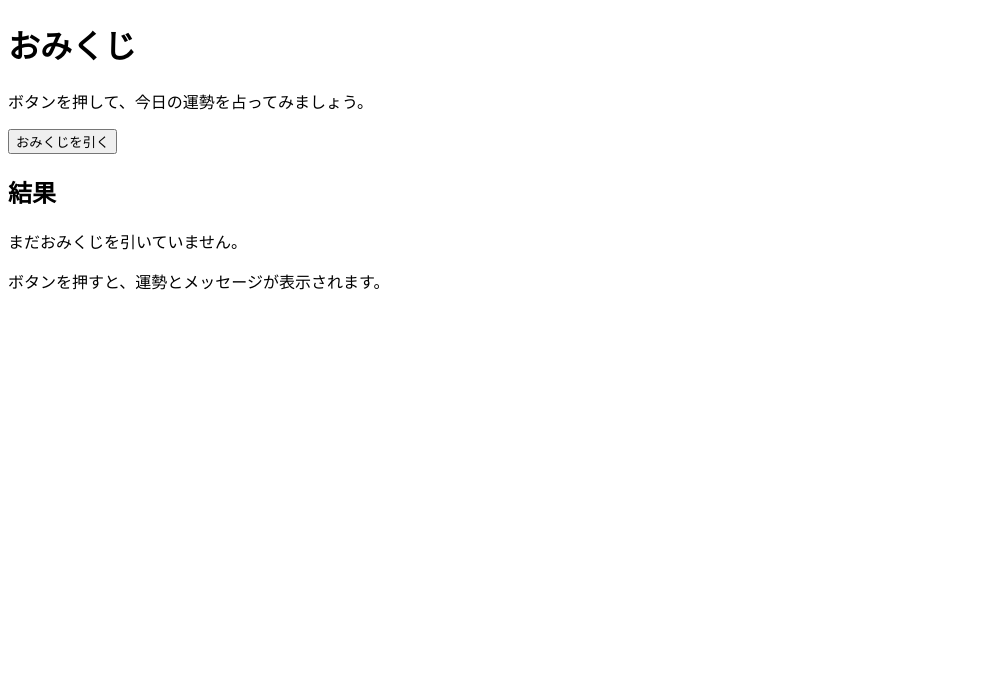
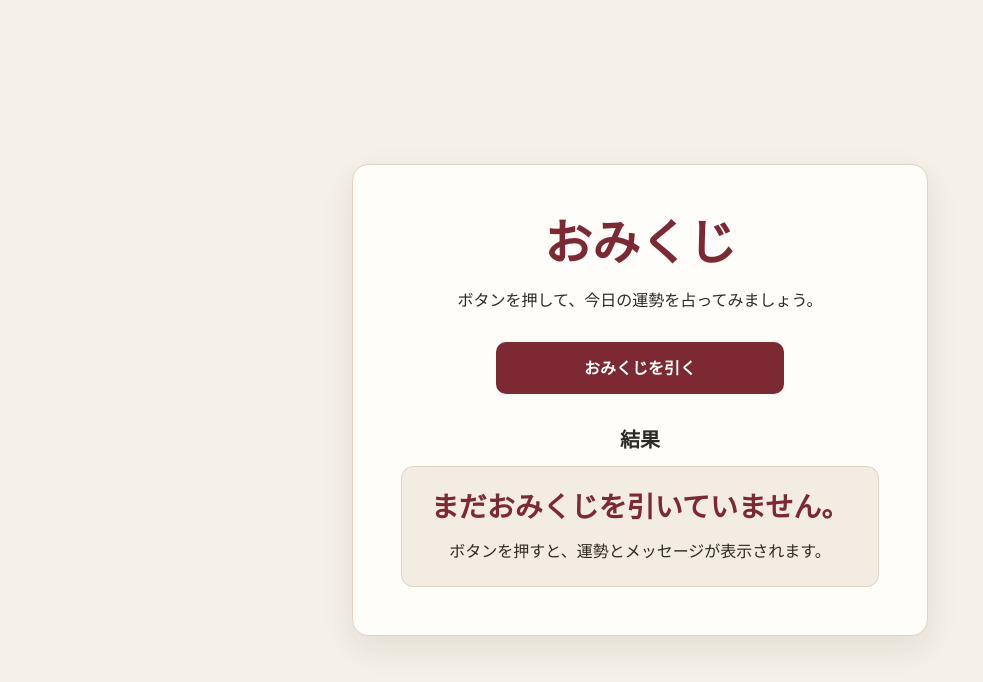
Before and after one commit to seiya-matsuoka/fortune-draw-codex, a plain HTML site: page index.html in a window 1280 px wide. Shown: the whole page, without its empty margins (0-983 px from the left). Drawn offline with Linux system fonts and the light colour scheme.

Commit message:
feat: 見た目と画面幅への対応を実装

```diff
--- a/index.html
+++ b/index.html
@@ -4,6 +4,7 @@
     <meta charset="UTF-8" />
     <meta name="viewport" content="width=device-width, initial-scale=1.0" />
     <title>おみくじ</title>
+    <link rel="stylesheet" href="style.css" />
     <script src="script.js" defer></script>
   </head>
   <body>
--- /dev/null
+++ b/style.css
@@ -0,0 +1,109 @@
+*,
+*::before,
+*::after {
+  box-sizing: border-box;
+}
+
+body {
+  min-height: 100vh;
+  margin: 0;
+  padding: clamp(1rem, 4vw, 2.5rem);
+  display: grid;
+  place-items: center;
+  color: #2f2923;
+  background: #f5f0e8;
+  font-family:
+    system-ui,
+    -apple-system,
+    BlinkMacSystemFont,
+    "Segoe UI",
+    sans-serif;
+}
+
+main {
+  width: 100%;
+  max-width: 36rem;
+  padding: clamp(1.5rem, 5vw, 3rem);
+  text-align: center;
+  background: #fffdf9;
+  border: 1px solid #ded3c4;
+  border-radius: 1rem;
+  box-shadow: 0 0.75rem 2rem rgb(70 54 38 / 10%);
+}
+
+h1,
+h2,
+p {
+  overflow-wrap: anywhere;
+}
+
+h1 {
+  margin: 0;
+  color: #7c2933;
+  font-size: clamp(2rem, 8vw, 3rem);
+  line-height: 1.2;
+}
+
+main > p {
+  margin: 1rem 0 1.75rem;
+  line-height: 1.7;
+}
+
+button {
+  width: min(100%, 18rem);
+  min-height: 3rem;
+  padding: 0.75rem 1.5rem;
+  color: #ffffff;
+  background: #7c2933;
+  border: 2px solid #7c2933;
+  border-radius: 0.625rem;
+  font: inherit;
+  font-weight: 700;
+  line-height: 1.5;
+  cursor: pointer;
+}
+
+button:hover {
+  background: #5f1f27;
+  border-color: #5f1f27;
+}
+
+button:active {
+  background: #4d1920;
+  border-color: #4d1920;
+}
+
+button:focus-visible {
+  outline: 3px solid #1459b8;
+  outline-offset: 4px;
+}
+
+section {
+  margin-top: 2rem;
+}
+
+h2 {
+  margin: 0 0 0.75rem;
+  font-size: 1.25rem;
+  line-height: 1.4;
+}
+
+#result {
+  padding: 1.25rem;
+  background: #f3ece2;
+  border: 1px solid #ded3c4;
+  border-radius: 0.75rem;
+}
+
+#fortune-result {
+  margin: 0;
+  color: #7c2933;
+  font-size: clamp(1.25rem, 5vw, 1.75rem);
+  font-weight: 700;
+  line-height: 1.4;
+}
+
+#message-result {
+  margin: 0.75rem 0 0;
+  line-height: 1.7;
+}
```
